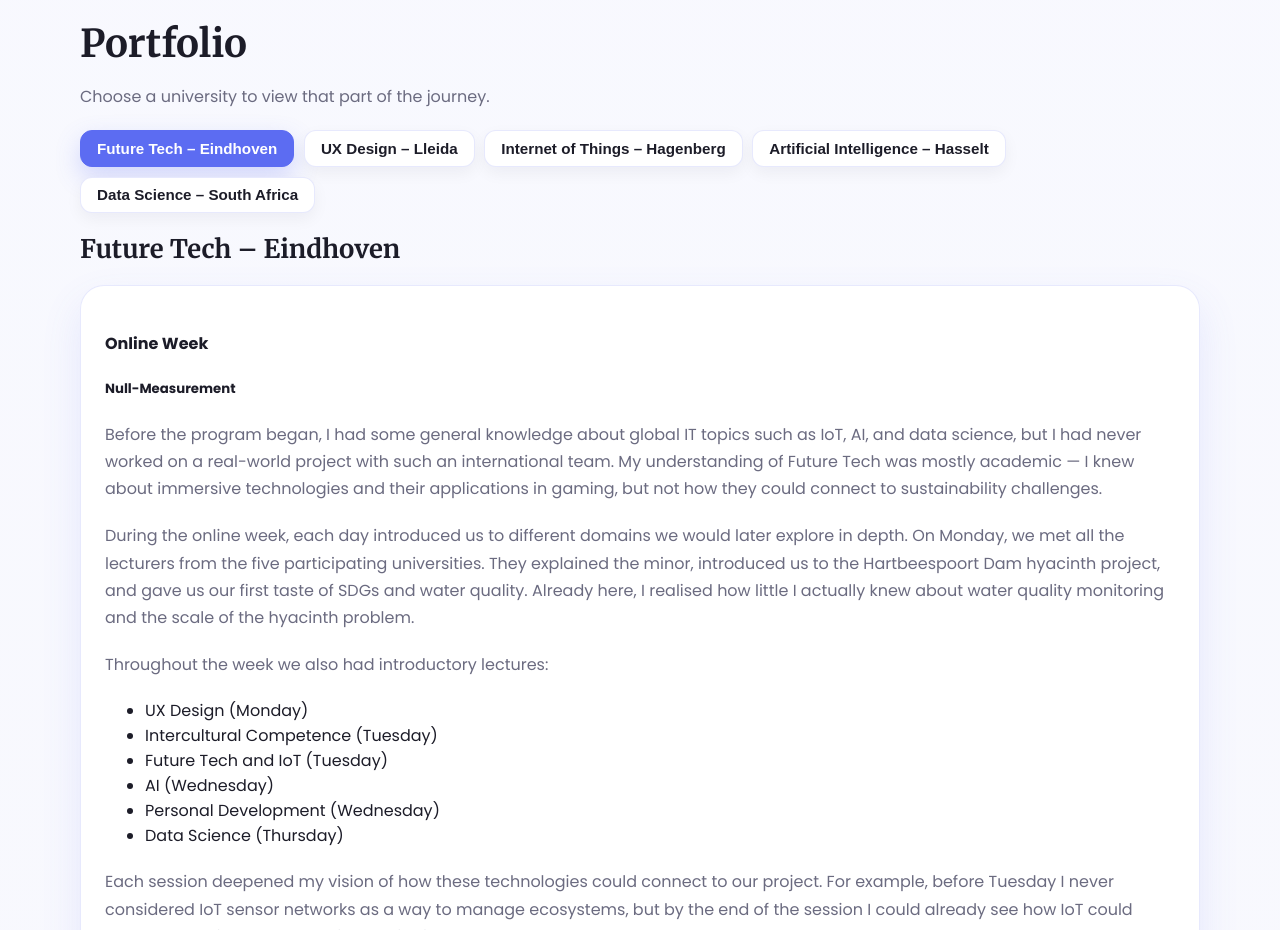
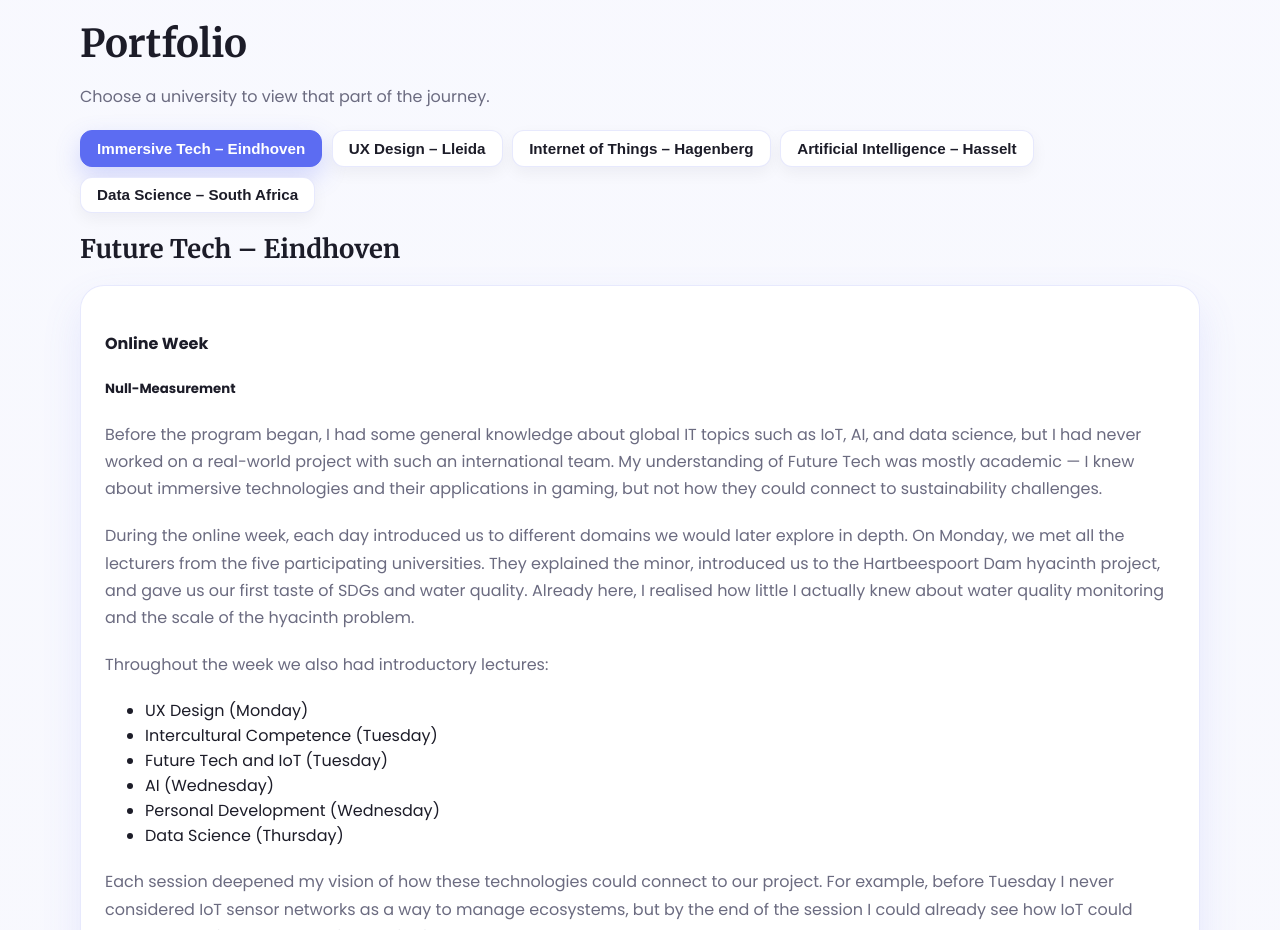
Before and after one commit to Jannie8/JanFC_Saayman_GM_IT_Portfolio, a plain HTML site: page index.html in a window 1280 px wide. Shown: the part 1240-2170 px from the top of the page. Drawn offline with Linux system fonts and the light colour scheme.

Commit message:
immersive tech

```diff
--- a/index.html
+++ b/index.html
@@ -89,7 +89,7 @@
 
         <!-- Tabs -->
         <div class="tabs">
-          <button class="tab-btn active" data-tab="tab-eindhoven" type="button">Future Tech – Eindhoven</button>
+          <button class="tab-btn active" data-tab="tab-eindhoven" type="button">Immersive Tech – Eindhoven</button>
           <button class="tab-btn" data-tab="tab-lleida" type="button">UX Design – Lleida</button>
           <button class="tab-btn" data-tab="tab-hagenberg" type="button">Internet of Things – Hagenberg</button>
           <button class="tab-btn" data-tab="tab-hasselt" type="button">Artificial Intelligence – Hasselt</button>
```
